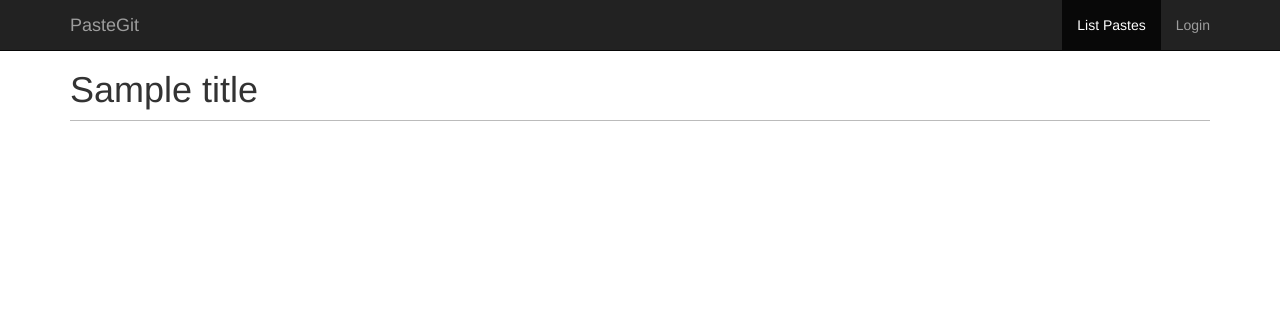
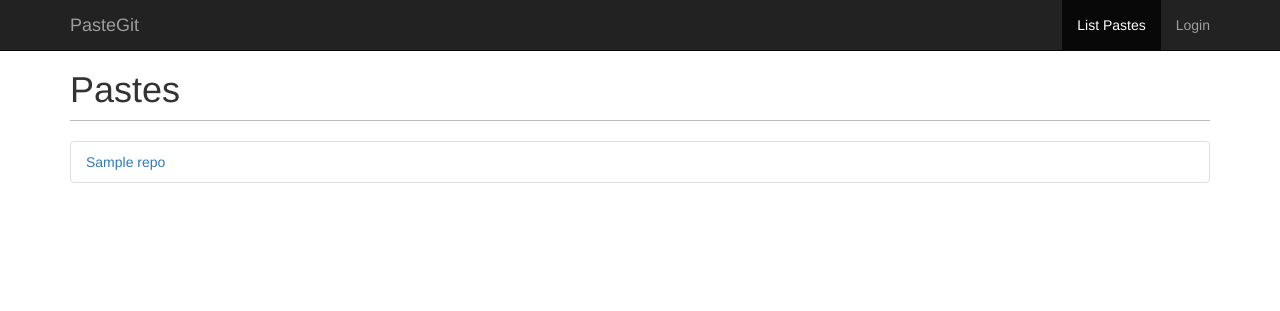
Before and after one commit to MaienM/PasteGit, a Flask app: template templates/list.html in a window 1280 px wide. Shown: the top 311 px of the page. Run offline with Flask 2, Linux system fonts and the light colour scheme; the template is opened without the code that fills it: most values are stand-ins (such as "Sample title", 1, 10 or a date in 2020); parts of the project's set-up code (start-up, migrations or seed data) failed here and were passed over; some libraries are stand-ins or nearby versions.

Commit message:
Implemented the listing.

```diff
--- a/core.py
+++ b/core.py
@@ -56,7 +56,9 @@ def new():
         return redirect(url_for('view', rid=rid))
 
 def list():
-    return render_template('list.html')
+    ids = sorted([dirname for dirname in os.listdir(settings.REPODIR) if not dirname.endswith('.deleted')], key=int)
+    repos = [{'id': dirname, 'title': read_file(os.path.join(settings.REPODIR, dirname, 'title'))} for dirname in ids]
+    return render_template('list.html', repos=repos)
 
 @route_fetch_repo
 def view(rid, repo, rev='HEAD'):
--- a/templates/base.html
+++ b/templates/base.html
@@ -25,7 +25,6 @@
 						{% endif %}
 						<li {% if active_page == 'list' %}class="active"{% endif %}><a href="/list">List Pastes</a></li>
 						{% if session.user %}
-							<li {% if active_page == 'new' %}class="active"{% endif %}><a href="/new">New Paste</a></li>
 							<li><a href="/logout">Logout</a></li>
 						{% else %}
 							<li><a href="/login">Login</a></li>
--- a/templates/list.html
+++ b/templates/list.html
@@ -1,3 +1,15 @@
 {% extends 'base.html' %}
 
 {% set active_page = 'list' %}
+
+{% set title = 'Pastes' %}
+
+{% block container %}
+	<ul class="list-group">
+		{% for repo in repos %}
+		<li class="list-group-item">
+			<a href="{{ url_for('view', rid=repo.id) }}">
+				{{ repo.title }}
+			</a>
+		{% endfor %}
+{% endblock %}
```
Also changed, not shown: 1 other file.
